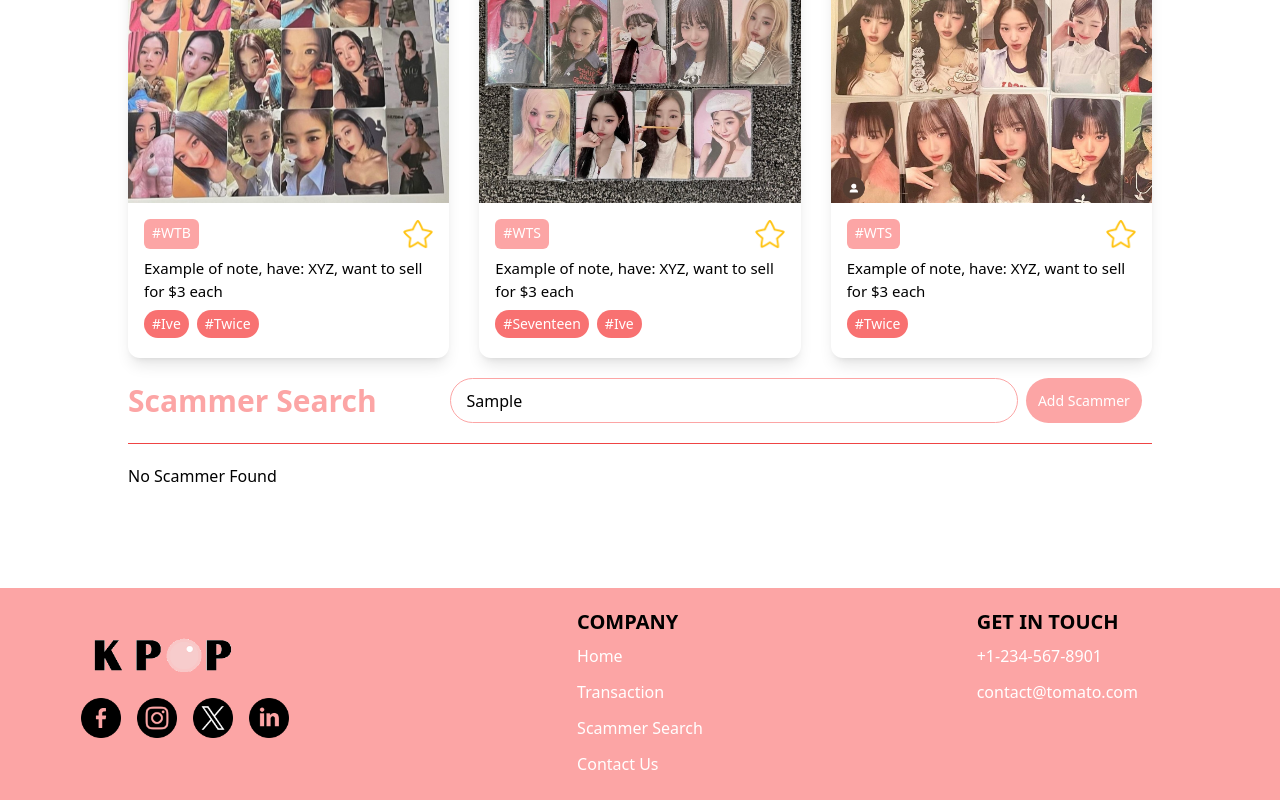
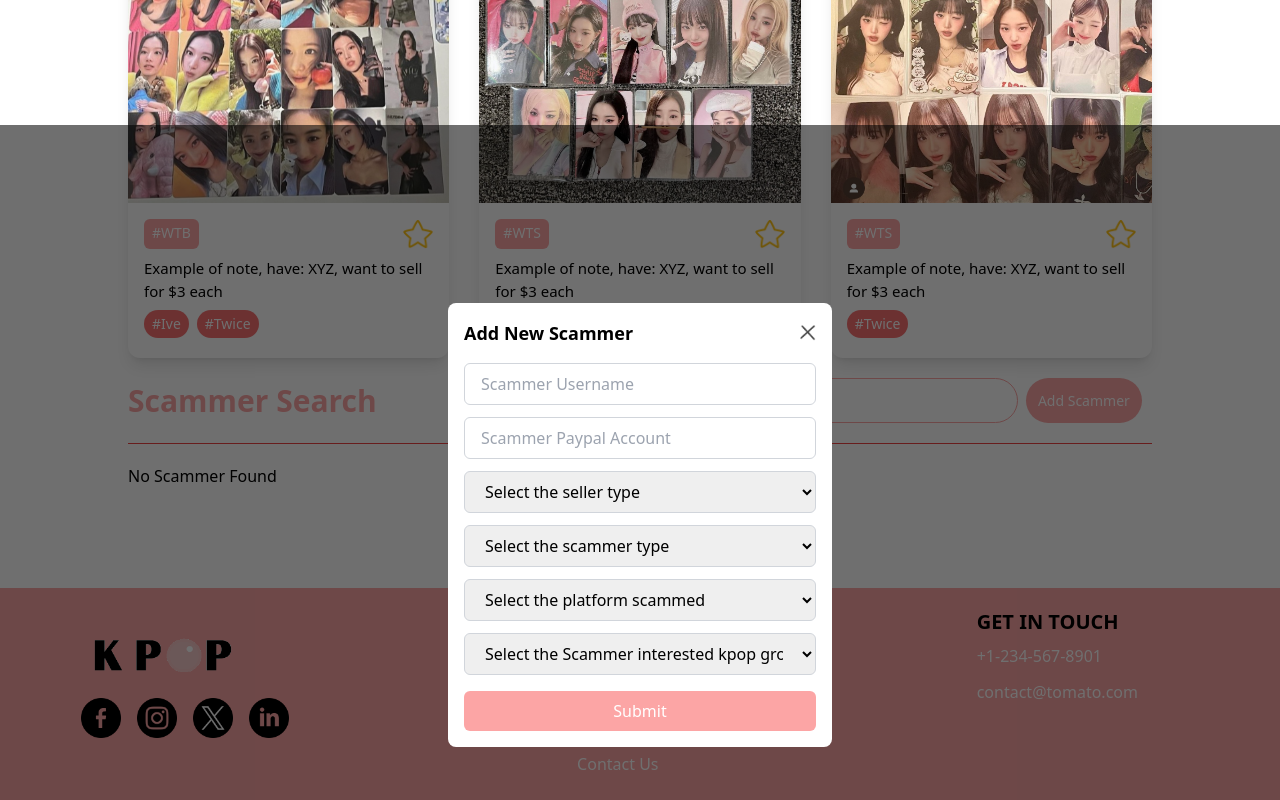
Before and after one commit to xiaqian1999/Kpop-All-In-One, a React (Vite) app: page / in a window 1280 px wide. Both pictures are taken after typing "Sample" into the empty fields and a click on the button "Add Scammer". Shown: the part 2031-2831 px from the top of the page. Built offline with nearby package versions, Linux system fonts and the light colour scheme.

Commit message:
Add scammer popup frontend design

```diff
--- a/src/App.jsx
+++ b/src/App.jsx
@@ -5,19 +5,22 @@ import { Routes, Route } from 'react-router-dom';
 import Home from './pages/Home';
 import Footer from './components/Footer'
 import LoginPopUp from './components/LoginPopUp';
+import AddScammerPopUp from './components/AddScammerPopUp';
 
 
 const App = props => {
   const [showLogin, setShowLogin] = useState(false);
+  const [showScammerPopUp, setShowScammerPopUp] = useState(false);
 
   return (
     <>
     {showLogin ? <LoginPopUp setShowLogin={setShowLogin} /> : <></>}
+    {showScammerPopUp ? <AddScammerPopUp setShowScammerPopUp={setShowScammerPopUp} /> : <></>}
 
       <div className='app w-[80%] m-auto'>
         <Navbar setShowLogin={setShowLogin} />
         <Routes>
-          <Route path="/" element={<Home />} />
+          <Route path="/" element={<Home setShowScammerPopUp={setShowScammerPopUp} />} />
         </Routes>
       </div>
 
--- /dev/null
+++ b/src/components/AddScammerPopUp.jsx
@@ -0,0 +1,62 @@
+import React from 'react'
+import { assets } from '../assets/assets'
+
+
+const AddScammerPopUp = ({setShowScammerPopUp}) => {
+
+    return (
+        <div className='fixed z-1 w-full h-full grid' style={{background: '#00000090', zIndex: 2}}>
+            <form className='place-self-center w-[30vw] bg-white flex flex-col gap-4 rounded-lg text-md p-4' style={{animation: "fadeIn 0.5s"}}>
+                <div className='flex justify-between items-center text-black'>
+                    <h2 className='text-lg font-semibold'>Add New Scammer</h2>
+                    <img onClick={() => setShowScammerPopUp(false)} src={assets.close_icon} alt="close icon" className='cursor-pointer w-[16px]' />
+                </div>
+
+                <div className='flex flex-col gap-3'>
+                    {/* Later on have the option that allows user to add multiple username and multiple paypal account in one submission */}
+                    <input type="text" placeholder="Scammer Username" className='outline-none border border-gray-300 px-4 py-2 rounded-md' required />
+                    <input type="text" placeholder="Scammer Paypal Account" className='outline-none border border-gray-300 px-4 py-2 rounded-md' required/>
+
+                    <select className='outline-none border border-gray-300 px-4 py-2 rounded-md' required>
+                        <option value="" disabled selected>Select the seller type</option>
+                        <option value="seller">Seller</option>
+                        <option value="trader">Trader</option>
+                        <option value="buyer">Buyer</option>
+                        <option value="gom">GOM</option>
+                    </select>
+
+                    <select className='outline-none border border-gray-300 px-4 py-2 rounded-md' required>
+                        <option value="" disabled selected>Select the scammer type</option>
+                        <option value="potential_scammer">Potential Scammer</option>
+                        <option value="selective_scammer">Selective Scammer</option>
+                        <option value="fake_items">Fake Items</option>
+                        <option value="bad_experience">Bad Experience</option>
+                        <option value="fake_account">Fake Account</option>
+                        <option value="fake_giveaway">Fake Giveaway</option>
+                    </select>
+
+                    <select className='outline-none border border-gray-300 px-4 py-2 rounded-md' required>
+                        <option value="" disabled selected>Select the platform scammed</option>
+                        <option value="instagram">Instagram</option>
+                        <option value="twitter">Twitter</option>
+                        <option value="facebook">Facebook</option>
+                        <option value="mercari">Mercari</option>
+                        <option value="ebay">eBay</option>
+                    </select>
+
+                    <select className='outline-none border border-gray-300 px-4 py-2 rounded-md' required>
+                        <option value="" disabled selected>Select the Scammer interested kpop group</option>
+                        <option value="seventeen">Seventeen</option>
+                        <option value="astro">Astro</option>
+                        <option value="twice">Twice</option>
+                    </select>
+
+                </div>
+
+                <button className='border-none px-4 py-2 rounded-md text-white bg-red-300 hover:bg-red-400 cursor-pointer'>Submit</button>
+            </form>
+        </div>
+    )
+}
+
+export default AddScammerPopUp
--- a/src/components/LoginPopUp.jsx
+++ b/src/components/LoginPopUp.jsx
@@ -5,7 +5,7 @@ const LoginPopUp = ({setShowLogin}) => {
     const [currState, setCurrState] = useState("Login")
 
     return (
-        <div className='absolute z-1 w-full h-full grid' style={{background: '#00000090', zIndex: 2}}>
+        <div className='fixed z-1 w-full h-full grid' style={{background: '#00000090', zIndex: 2}}>
             <form className='place-self-center w-[30vw] bg-white flex flex-col gap-4 rounded-lg text-md p-4' style={{animation: "fadeIn 0.5s"}}>
                 <div className='flex justify-between items-center text-black'>
                     <h2 className='text-lg font-semibold'>{currState}</h2>
--- a/src/components/SearchScammer.jsx
+++ b/src/components/SearchScammer.jsx
@@ -3,7 +3,7 @@ import ScammerPostItem from './ScammerPostItem';
 import { scammer_post_list } from '../assets/assets';
 import { FontAwesomeIcon } from '@fortawesome/react-fontawesome'
 
-const SearchScammer = ({searchScammerKeyword, setSearchScammerKeyword}) => {
+const SearchScammer = ({searchScammerKeyword, setSearchScammerKeyword, setShowScammerPopUp}) => {
 
     //Search Bar
     const filteredData = scammer_post_list.filter(item => {
@@ -26,7 +26,7 @@ const SearchScammer = ({searchScammerKeyword, setSearchScammerKeyword}) => {
                         onChange={(e) => setSearchScammerKeyword(e.target.value)}
                         className='w-4/5 border border-red-300 py-2 px-4 rounded-full placeholder-slate-400 mx-2'
                     />
-                    <button className='bg-red-300 text-white py-1 px-3 rounded-full text-sm cursor-pointer hover:bg-red-400'>Add Scammer</button>
+                    <button onClick={() => setShowScammerPopUp(true)} className='bg-red-300 text-white py-1 px-3 rounded-full text-sm cursor-pointer hover:bg-red-400'>Add Scammer</button>
                 </div>
             </div>
             <hr className='my-5 h-[1px] bg-red-500 border-none' />
--- a/src/pages/Home.jsx
+++ b/src/pages/Home.jsx
@@ -5,7 +5,7 @@ import InstaPostDisplay from '../components/InstaPostDisplay';
 import SearchScammer from '../components/SearchScammer';
 // import './Home.css';
 
-const Home = () => {
+const Home = ({setShowScammerPopUp}) => {
 
   const [transactionType, setTransactionType] = useState("All");
   const [searchScammerKeyword, setSearchScammerKeyword] = useState('');
@@ -15,7 +15,11 @@ const Home = () => {
       <Header />
       <ExplorePost transactionType={transactionType} setTransactionType={setTransactionType} />
       <InstaPostDisplay transactionType={transactionType} />
-      <SearchScammer searchScammerKeyword={searchScammerKeyword} setSearchScammerKeyword={setSearchScammerKeyword}/>
+      <SearchScammer
+        searchScammerKeyword={searchScammerKeyword}
+        setSearchScammerKeyword={setSearchScammerKeyword}
+        setShowScammerPopUp={setShowScammerPopUp}
+      />
     </div>
   )
 }
```
